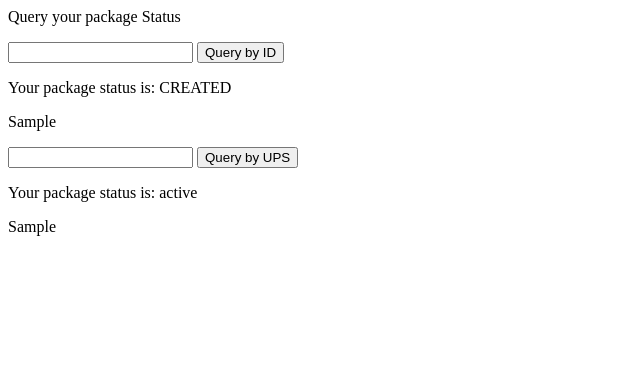
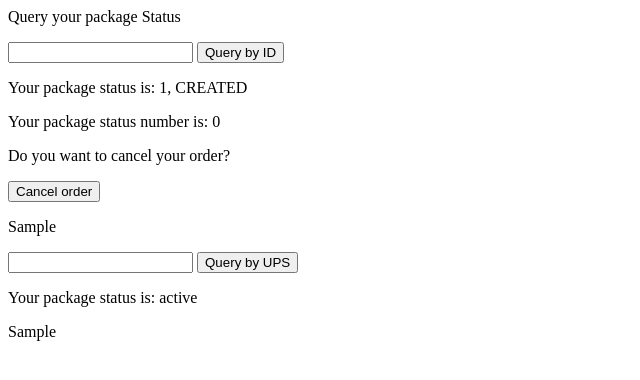
Before and after one commit to yueyingyang/ShoppingSimulator-MiniAmazon, a Django app: template frontend-docker/web-app/frontEndServer/templates/frontEndServer/query.html in a window 1280 px wide. Shown: the top 380 px of the page, without its empty margins (0-640 px from the left). Run offline with Django 3.2, Linux system fonts and the light colour scheme; tables that the repository leaves empty hold one stand-in row (values such as "Sample post"); the template is opened without the code that fills it: values that come from a table or form of the project are taken from there, most other values are stand-ins (such as "Sample title", 1, 10 or a date in 2020).

Commit message:
prime and cancel

```diff
--- a/frontend-docker/web-app/frontEndServer/models.py
+++ b/frontend-docker/web-app/frontEndServer/models.py
@@ -14,6 +14,7 @@ class my_user(AbstractUser):
     is_active = models.BooleanField(default=True)
     USERNAME_FIELD = 'email'
     REQUIRED_FIELDS = ['username']
+    prime = models.BooleanField(default=False)
 
     def __str__(self):
         return self.email
--- a/frontend-docker/web-app/frontEndServer/templates/frontEndServer/query.html
+++ b/frontend-docker/web-app/frontEndServer/templates/frontEndServer/query.html
@@ -9,7 +9,16 @@
     <input type="text" id="pkg" name="pkg">
     <button class="btn btn-outline-info" type="submit" name="button1" value="button1">Query by ID</button>
     {% if info1 is not None %}
-        <p>Your package status is: {{info1.get_status_display}}</p>
+        <p>Your package status is: {{info1.id}}, {{info1.get_status_display}}</p>
+        <p>Your package status number is: {{info1.status}}</p>
+        {% if info1.status <= 4 %}
+            <p>Do you want to cancel your order?</p>
+            <button class="btn btn-outline-info" type="submit" name="return1" value="return1">Cancel order</button>
+        {% else %}
+            <p>Sorry you cannot cancel.</p>
+        {% endif %}
+
+
     {% endif %}
     {% if msg_pkg is not None %}
         <p>{{msg_pkg}}</p>
@@ -21,6 +30,10 @@
     <button class="btn btn-outline-info" type="submit" name="button2" value="button2">Query by UPS</button>
     {% if info2 is not None %}
         <p>Your package status is: {{info2.get_status_display}}</p>
+                {% if info2.status <= 4 %}
+            <p>Do you want to cancel your order?</p>
+            <button class="btn btn-outline-info" type="submit" name="return2" value="return2">Cancel order</button>
+        {% endif %}
     {% endif %}
     {% if msg_ups is not None %}
         <p>{{msg_ups}}</p>
--- a/server-docker/server/mytest.py
+++ b/server-docker/server/mytest.py
@@ -1,7 +1,7 @@
 import socket
-from toWorld import world_buy
+from to_world import world_buy
 from utils import getListfromStr
-from execTable import q_pkg_id, add_wh_info, find_near_wh, update_pkg_status
+from exec_db import q_pkg_id, add_wh_info, find_near_wh, update_pkg_status
 
 DJANGO_HOST, DJANGO_PORT = "vcm-12347.vm.duke.edu", 23333
 
```
Also changed, not shown: frontend-docker/web-app/frontEndServer/views.py (+42 -2 lines), server-docker/server/exec_db.py (+10 -0 lines), server-docker/server/to_world.py (+14 -2 lines), frontend-docker/web-app/frontEndServer/migrations/0002_my_user_prime.py (added).
